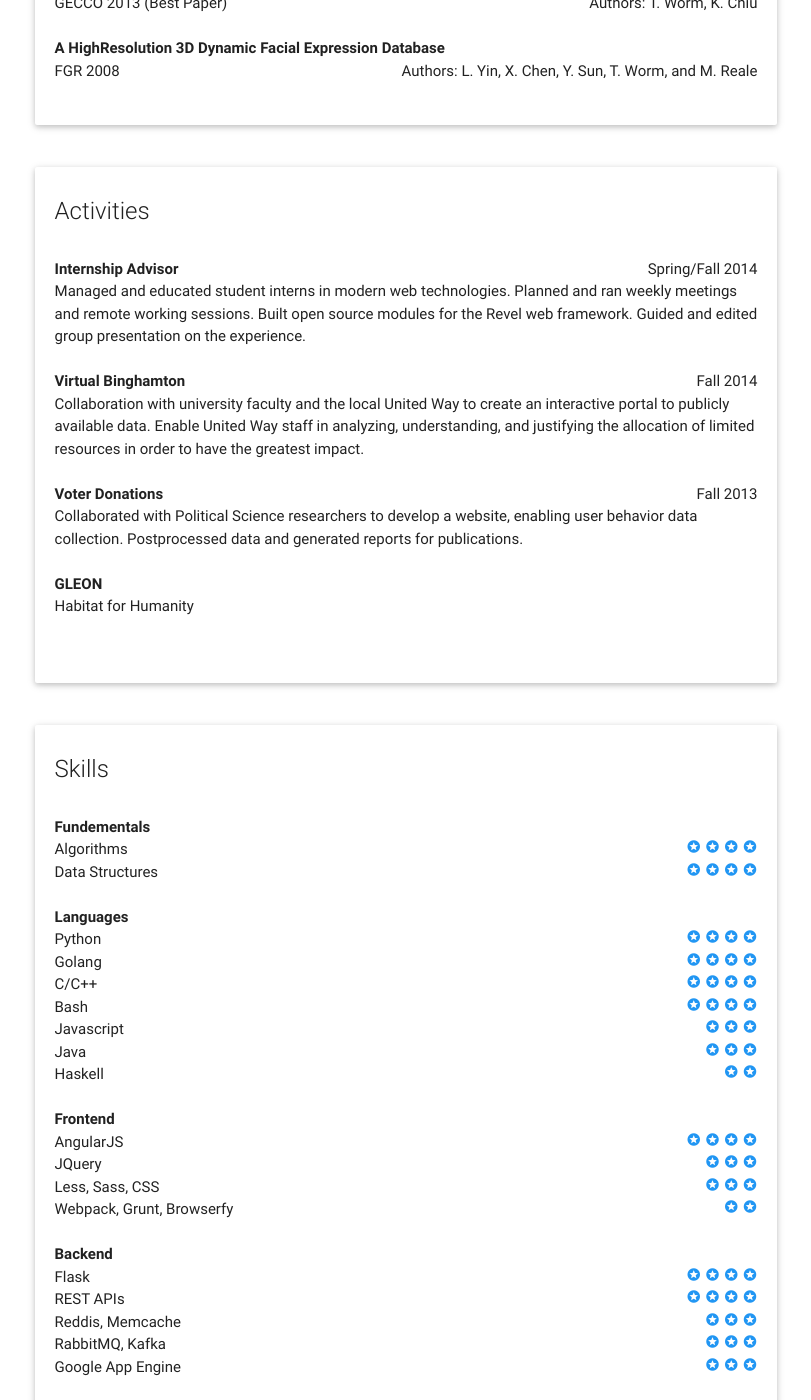
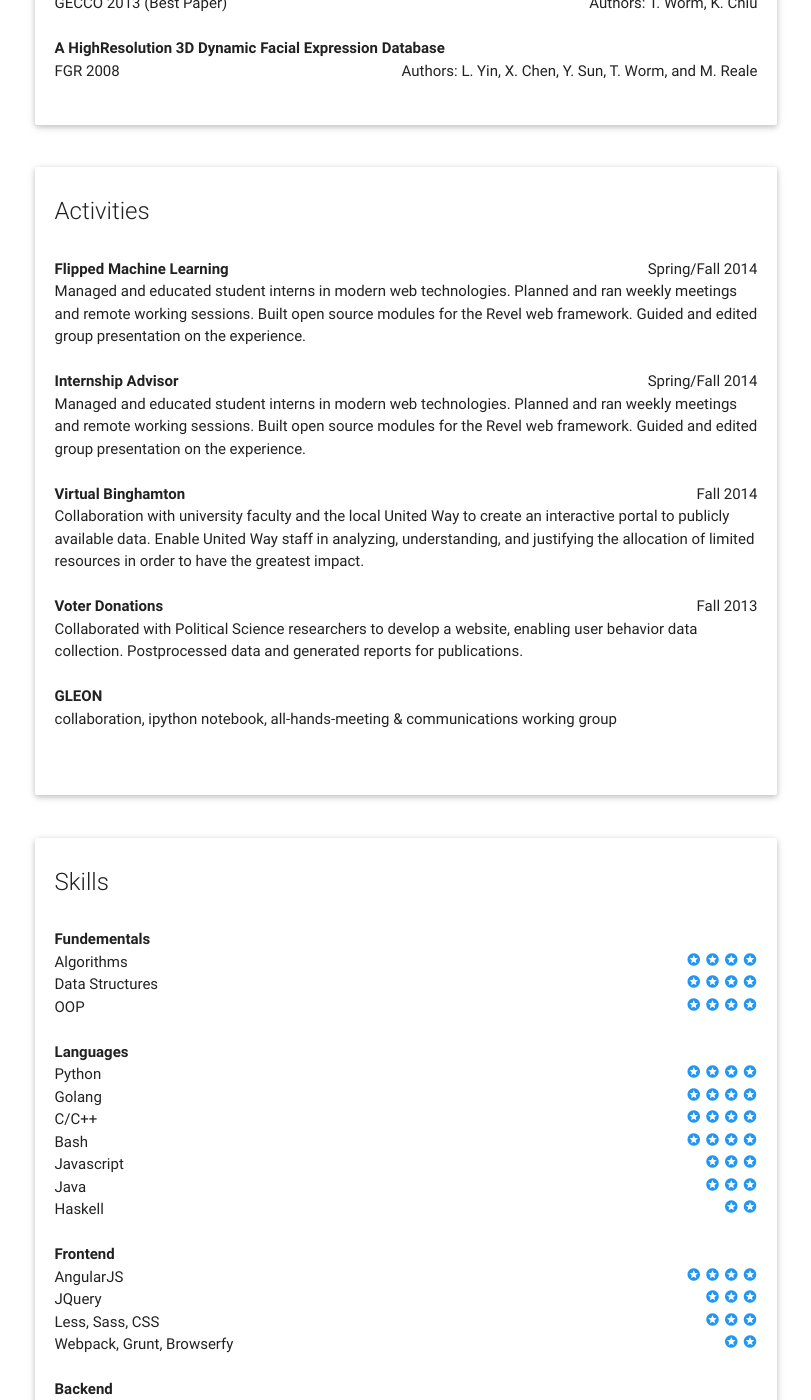
Before and after one commit to verdverm/verdverm.github.io, a Jekyll site: the page built from aboutme/index.html, in a window 1280 px wide and 1400 px high, scrolled down 1854 px. Shown: the whole window, without its empty margins (234-1045 px from the left). Built offline with Jekyll 4.4.1, drawn with Linux system fonts in a browser that asks for light colours; nearby versions of some CDN libraries; some of the changed text lies outside the part shown.

Commit message:
updates to about me

```diff
--- a/aboutme/index.html
+++ b/aboutme/index.html
@@ -199,6 +199,14 @@ title: About Me
               <span class="card-title grey-text text-darken-4">Activities </span>
               <br><br>
 
+              <span><b>Flipped Machine Learning</b></span>
+              <span class="right">Spring/Fall 2014</span>
+              <br>
+              <span>
+              Managed and educated student interns in modern web technologies. Planned and ran weekly meetings and remote working sessions. Built open source modules for the Revel web framework. Guided and edited group presentation on the experience.
+              </span>
+              <br><br>
+
               <span><b>Internship Advisor</b></span>
               <span class="right">Spring/Fall 2014</span>
               <br>
@@ -225,7 +233,7 @@ title: About Me
 
               <span><b>GLEON</b></span>
               <br>
-              <span>Habitat for Humanity</span><br>
+              <span>collaboration, ipython notebook, all-hands-meeting & communications working group</span><br>
               <br><br>
 
 
@@ -252,6 +260,12 @@ title: About Me
                 <i class="material-icons tiny blue-text">stars</i>
               </span><br>
               <span>Data Structures</span><span class="right">
+                <i class="material-icons tiny blue-text">stars</i>
+                <i class="material-icons tiny blue-text">stars</i>
+                <i class="material-icons tiny blue-text">stars</i>
+                <i class="material-icons tiny blue-text">stars</i>
+              </span><br>
+              <span>OOP</span><span class="right">
                 <i class="material-icons tiny blue-text">stars</i>
                 <i class="material-icons tiny blue-text">stars</i>
                 <i class="material-icons tiny blue-text">stars</i>
@@ -405,6 +419,11 @@ title: About Me
                 <i class="material-icons tiny blue-text">stars</i>
                 <i class="material-icons tiny blue-text">stars</i>
               </span><br>
+              <span>NLP</span><span class="right">
+                <i class="material-icons tiny blue-text">stars</i>
+                <i class="material-icons tiny blue-text">stars</i>
+                <i class="material-icons tiny blue-text">stars</i>
+              </span><br>
               <span>Hadoop / Spark</span><span class="right">
                 <i class="material-icons tiny blue-text">stars</i>
                 <i class="material-icons tiny blue-text">stars</i>
@@ -414,17 +433,21 @@ title: About Me
                 <i class="material-icons tiny blue-text">stars</i>
                 <i class="material-icons tiny blue-text">stars</i>
               </span><br>
+              <span>Visualizations</span><span class="right">
+                <i class="material-icons tiny blue-text">stars</i>
+                <i class="material-icons tiny blue-text">stars</i>
+              </span><br>
               <br>
 
              <span><b>Other</b></span>
               <br>
-              <span>Performance Measuring and Optimization</span><span class="right">
+              <span>Code Instrumentation</span><span class="right">
                 <i class="material-icons tiny blue-text">stars</i>
                 <i class="material-icons tiny blue-text">stars</i>
                 <i class="material-icons tiny blue-text">stars</i>
                 <i class="material-icons tiny blue-text">stars</i>
               </span><br>
-              <span>Security Practices</span><span class="right">
+              <span>Security Best Practices</span><span class="right">
                 <i class="material-icons tiny blue-text">stars</i>
                 <i class="material-icons tiny blue-text">stars</i>
                 <i class="material-icons tiny blue-text">stars</i>
```
